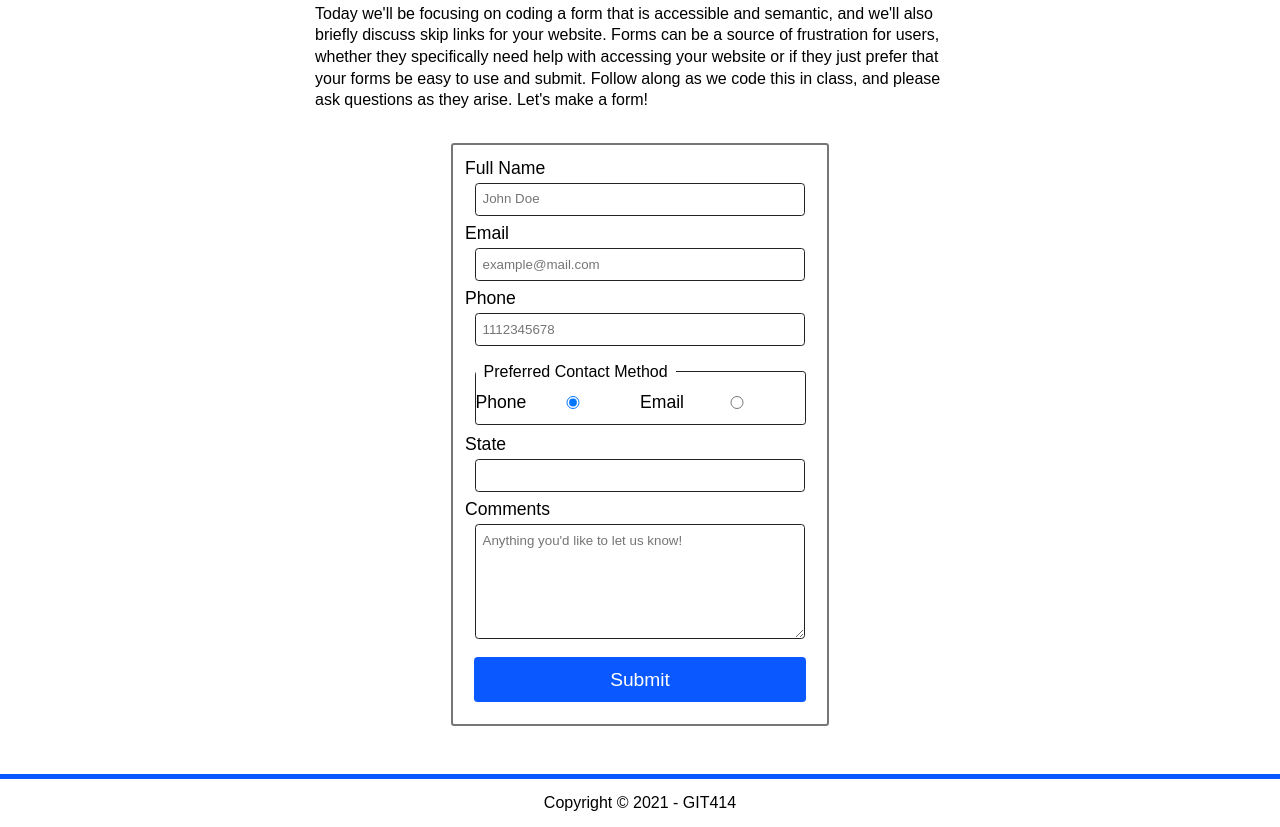
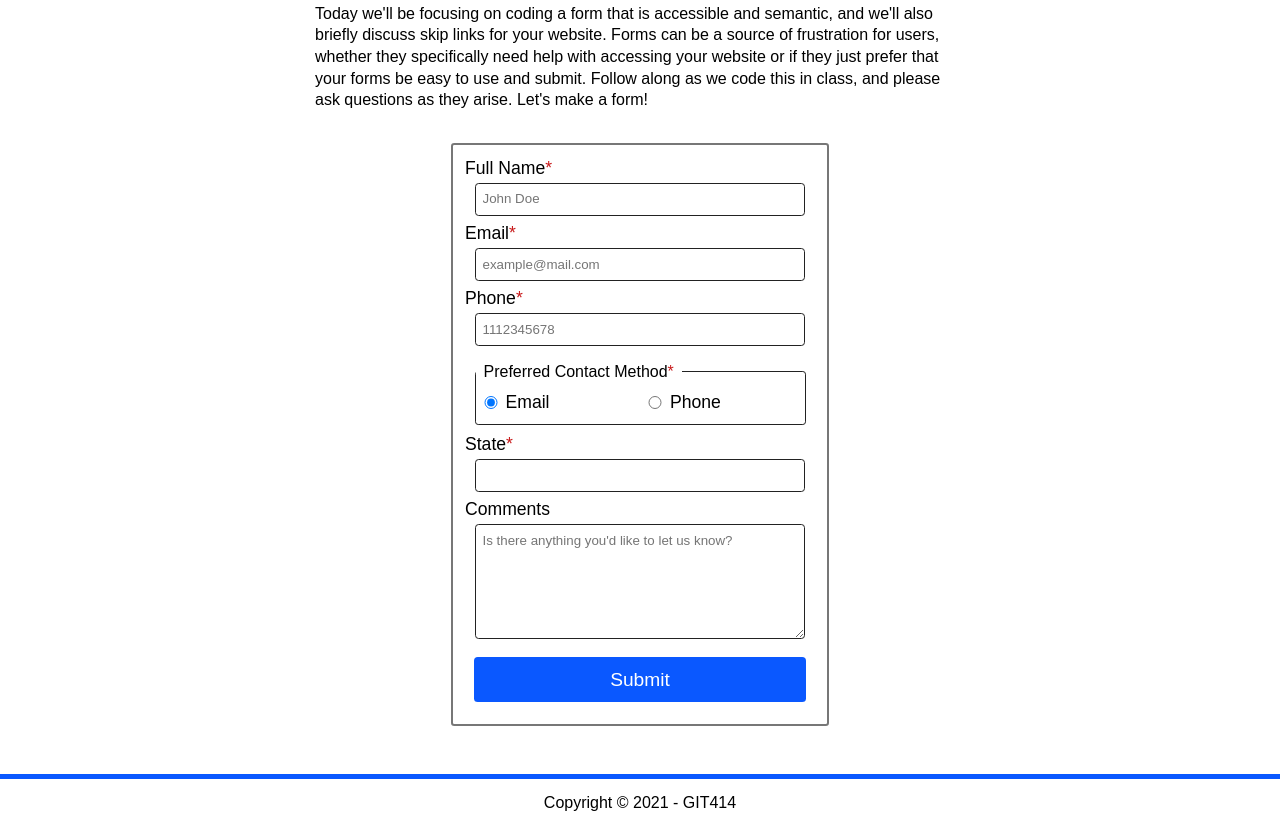
Before and after one commit to gpoelche/git414-accessible-forms, a plain HTML site: page index.html in a window 1280 px wide. Shown: the part 552-1379 px from the top of the page. Drawn offline with Linux system fonts and the light colour scheme.

Commit message:
Added comments for context, visual indicators for required elements, fixed form action, aria-checked, fixed fieldset tag placement

```diff
--- a/index.html
+++ b/index.html
@@ -26,28 +26,32 @@
 			<h2>Coding Semantic and Accessible Forms!</h2>
 			<p>Today we'll be focusing on coding a form that is accessible and semantic, and we'll also briefly discuss skip links for your website. Forms can be a source of frustration for users, whether they specifically need help with accessing your website or if they just prefer that your forms be easy to use and submit. Follow along as we code this in class, and please ask questions as they arise. Let's make a form!</p>
 
-<!-- 	-------- TO-DO: ADD FORM CODE HERE DURING CLASS, FOLLOW ALONG TO COMPLETE -------- -->
-		<form method="post" action="https://wp.zybooks.com/form-viewer.phpLinks to an external site.">
-			<label for="name">Full Name</label>
+		<!--I used a bit of my small understanding of regex here to try and place some limitations on the user to properly enter information into these fields.-->
+		<!--Full name requires first and last name > 1 character each, phone number requires seven digits assuming no regional code. I had a hard time making that work.-->
+		<!--The email type handles the proper formatting requirement for us when the user submits this information.-->
+		<form method="post" action="https://wp.zybooks.com/form-viewer.php">
+			<label for="name">Full Name<span class="required">*</span></label>
 			<input type="text" name="name" id="name" pattern="[A-Za-z]{2,} [A-Za-z]{2,}" title="First and Last Name" placeholder="John Doe" aria-required="true" required>
 
-			<label for="email">Email</label>
+			<label for="email">Email<span class="required">*</span></label>
 			<input type="email" name="email" id="email" placeholder="example@mail.com" aria-required="true" required>
 
-			<label for="tel">Phone</label>
+			<label for="tel">Phone<span class="required">*</span></label>
 			<input type="tel" name="tel" id="tel" pattern="[0-9]{10}" placeholder="1112345678" title="e.g, 1112345678" aria-required="true" required>
 
 			<fieldset>
-				<legend>Preferred Contact Method</legend>
+				<!--The required parameter doesn't work with fieldset, but I'll still present that this choice is required to the user.-->
+				<!--The email option is pre-checked in case the user doesn't have a preference, so the form will always submit with an option selected.-->
+				<legend>Preferred Contact Method<span class="required">*</span></legend>
 
+				<input id="email-pref" name="contact-pref" type="radio" value="email-pref" aria-checked="true" checked>
+				<label for="email-pref">Email</label>
+
+				<input id="phone-pref" name="contact-pref" type="radio" value="phone-pref">
 				<label for="phone-pref">Phone</label>
-				<input id="phone-pref" name="contact-pref" type="radio" checked>
-
-				<label for="email-pref">Email</label>
-				<input id="email-pref" name="contact-pref" type="radio">
 			</fieldset>
 
-			<label for="state">State</label>
+			<label for="state">State<span class="required">*</span></label>
 			<input type="text" id="state" name="state" list="state-list" aria-required="true" required>
 			<datalist id="state-list">
 				<option value="Alabama"></option>
@@ -103,7 +107,7 @@
 			</datalist>
 
 			<label for="comments">Comments</label>
-			<textarea name="comments" id="comments" placeholder="Anything you'd like to let us know!"></textarea>
+			<textarea name="comments" id="comments" placeholder="Is there anything you'd like to let us know?"></textarea>
 
 			<input type="submit" value="Submit">
 		</form>
```
